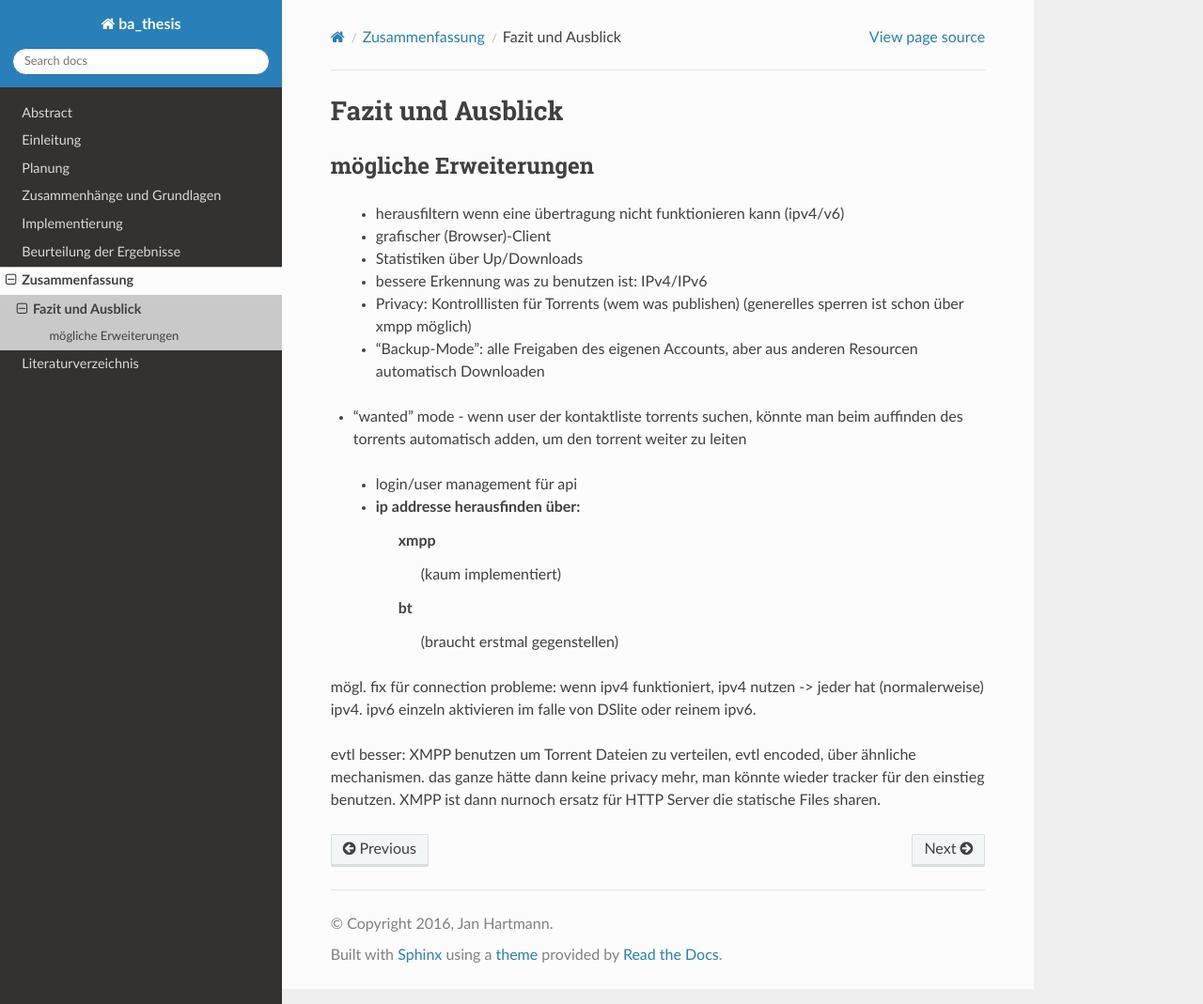
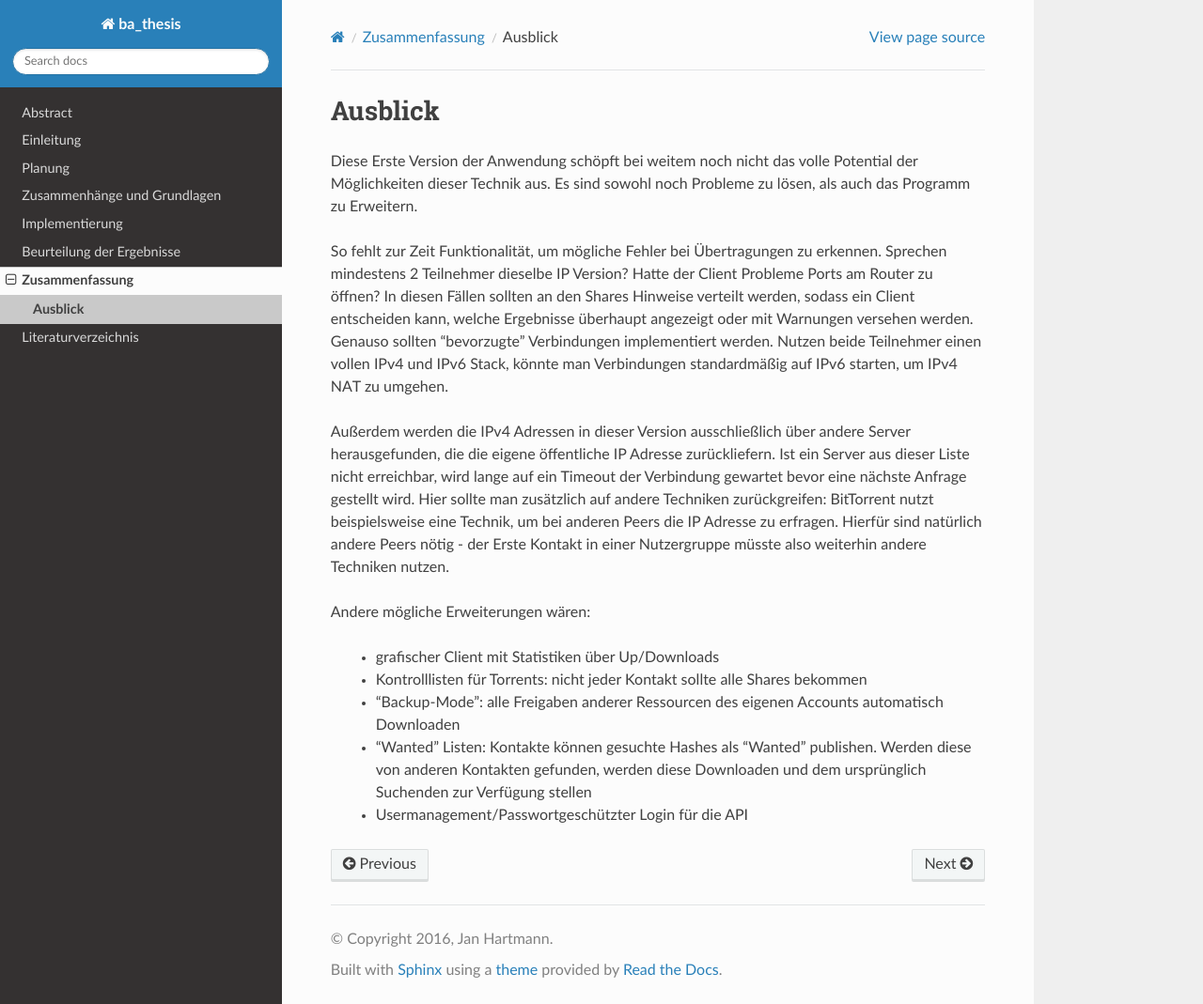
Before and after one commit to puhoy/ba_thesis, a Sphinx documentation site: the page built from docs/07_zusammenfassung/zukunft.rst, in a window 1280 px wide and 1069 px high. Shown: the whole window at 94% size. Built offline with Sphinx 7.4.7 and the Read the Docs theme 2.0.0, drawn with Linux system fonts in a browser that asks for light colours.

```diff
--- a/docs/07_zusammenfassung/zukunft.rst
+++ b/docs/07_zusammenfassung/zukunft.rst
@@ -1,30 +1,21 @@
 .. zukunft:
 
 
-Fazit und Ausblick
-~~~~~~~~~~~~~~~~~~
-
-mögliche Erweiterungen
-======================
-
- - herausfiltern wenn eine übertragung nicht funktionieren kann (ipv4/v6)
- - grafischer (Browser)-Client
- - Statistiken über Up/Downloads
- - bessere Erkennung was zu benutzen ist: IPv4/IPv6
- - Privacy: Kontrolllisten für Torrents (wem was publishen) (generelles sperren ist schon über xmpp möglich)
- - "Backup-Mode": alle Freigaben des eigenen Accounts, aber aus anderen Resourcen automatisch Downloaden
-
-- "wanted" mode - wenn user der kontaktliste torrents suchen, könnte man beim auffinden des torrents automatisch adden, um den torrent weiter zu leiten
-
- - login/user management für api
-
- - ip addresse herausfinden über:
-    xmpp
-     (kaum implementiert)
-    bt
-     (braucht erstmal gegenstellen)
-
-mögl. fix für connection probleme: wenn ipv4 funktioniert, ipv4 nutzen -> jeder hat (normalerweise) ipv4. ipv6 einzeln aktivieren im falle von DSlite oder reinem ipv6.
+Ausblick
+~~~~~~~~
 
 
-evtl besser: XMPP benutzen um Torrent Dateien zu verteilen, evtl encoded, über ähnliche mechanismen. das ganze hätte dann keine privacy mehr, man könnte wieder tracker für den einstieg benutzen. XMPP ist dann nurnoch ersatz für HTTP Server die statische Files sharen.
+Diese Erste Version der Anwendung schöpft bei weitem noch nicht das volle Potential der Möglichkeiten dieser Technik aus.
+Es sind sowohl noch Probleme zu lösen, als auch das Programm zu Erweitern.
+
+So fehlt zur Zeit Funktionalität, um mögliche Fehler bei Übertragungen zu erkennen. Sprechen mindestens 2 Teilnehmer dieselbe IP Version? Hatte der Client Probleme Ports am Router zu öffnen? In diesen Fällen sollten an den Shares Hinweise verteilt werden, sodass ein Client entscheiden kann, welche Ergebnisse überhaupt angezeigt oder mit Warnungen versehen werden. Genauso sollten "bevorzugte" Verbindungen implementiert werden. Nutzen beide Teilnehmer einen vollen IPv4 und IPv6 Stack, könnte man Verbindungen standardmäßig auf IPv6 starten, um IPv4 NAT zu umgehen.
+
+Außerdem werden die IPv4 Adressen in dieser Version ausschließlich über andere Server herausgefunden, die die eigene öffentliche IP Adresse zurückliefern. Ist ein Server aus dieser Liste nicht erreichbar, wird lange auf ein Timeout der Verbindung gewartet bevor eine nächste Anfrage gestellt wird. Hier sollte man zusätzlich auf andere Techniken zurückgreifen: BitTorrent nutzt beispielsweise eine Technik, um bei anderen Peers die IP Adresse zu erfragen. Hierfür sind natürlich andere Peers nötig - der Erste Kontakt in einer Nutzergruppe müsste also weiterhin andere Techniken nutzen.
+
+Andere mögliche Erweiterungen wären:
+
+ - grafischer Client mit Statistiken über Up/Downloads
+ - Kontrolllisten für Torrents: nicht jeder Kontakt sollte alle Shares bekommen
+ - "Backup-Mode": alle Freigaben anderer Ressourcen des eigenen Accounts automatisch Downloaden
+ - "Wanted" Listen: Kontakte können gesuchte Hashes als "Wanted" publishen. Werden diese von anderen Kontakten gefunden, werden diese Downloaden und dem ursprünglich Suchenden zur Verfügung stellen
+ - Usermanagement/Passwortgeschützter Login für die API
--- a/docs/07_zusammenfassung/zusammenfassung.rst
+++ b/docs/07_zusammenfassung/zusammenfassung.rst
@@ -2,6 +2,9 @@
 
 Zusammenfassung
 ~~~~~~~~~~~~~~~
+
+Insgesamt wurde eine funktionsfähige Anwendung erstellt, die wenn die erläuterten Probleme gelöst sind, durchaus Verbreitung finden kann.
+
 
 .. todo::
 
```
Also changed, not shown: docs/06_beurteilung/beurteilung.rst (+3 -7 lines), docs/zzreferences.rst (line endings or trailing spaces).
